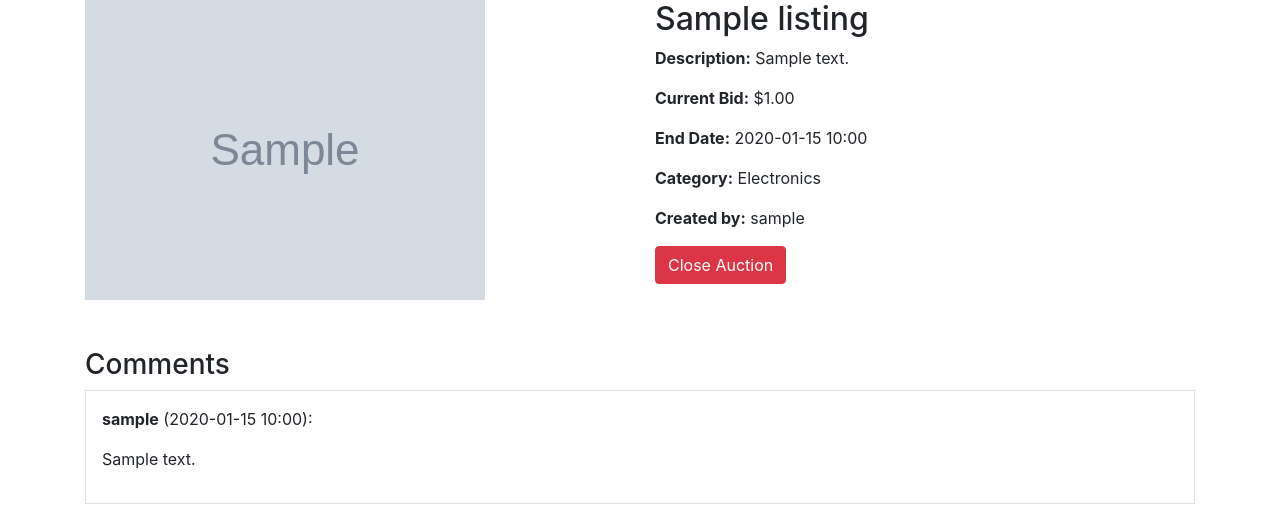
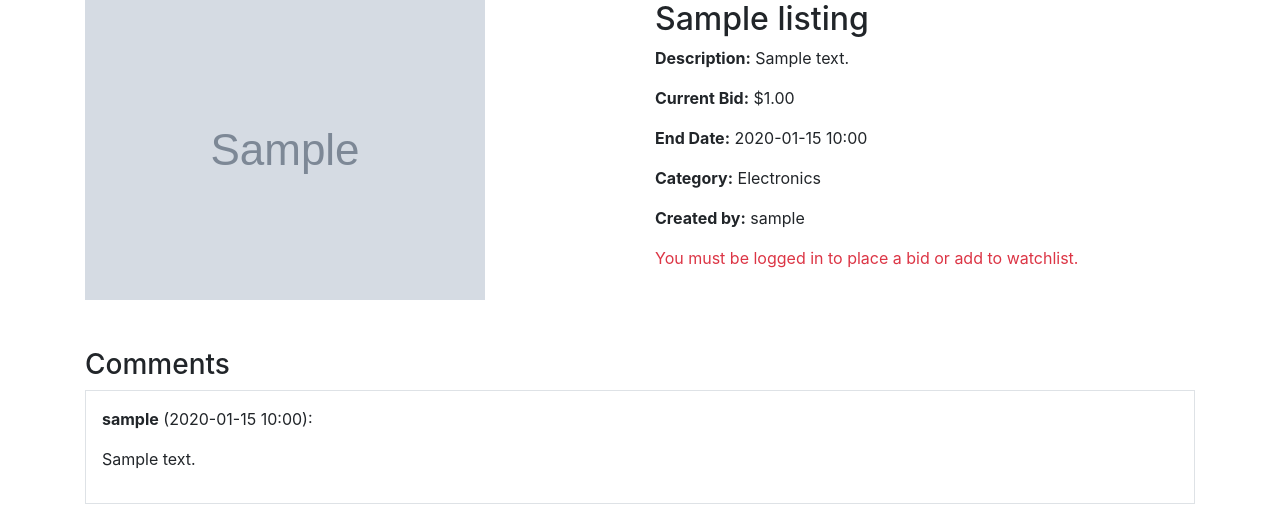
Before and after one commit to haopham98/commerce, a Django app: page /listing/1 in a window 1280 px wide. Shown: the part 171-695 px from the top of the page. Run offline with Django 3.2, Linux system fonts and the light colour scheme; tables that the repository leaves empty hold one stand-in row (values such as "Sample post"); grey boxes marked "Sample" are stand-in pictures; some libraries are stand-ins or nearby versions.

Commit message:
feat(auctions): close aunction feature

```diff
--- a/auctions/templates/auctions/auction_detail.html
+++ b/auctions/templates/auctions/auction_detail.html
@@ -23,6 +23,7 @@
                 <p><strong>Created by:</strong> {{ listing.owner.username }}</p>
 
                 <!-- Nút và form bên dưới thông tin -->
+                {% if listing.is_active %}
                     {% if user.is_authenticated %}
                         <div class="mt-3">
                             <a href="{% url 'add_to_watchlist' listing.id %}" class="btn btn-secondary">
@@ -37,12 +38,25 @@
                             </div>
                             <button type="submit" class="btn btn-primary">Submit Bid</button>
                         </form>
+                        {% if is_owner %}
+                            <form method="post" action="{% url 'close_auction' listing.id %}" class="mt-3">
+                                {% csrf_token %}
+                                <button type="submit" class="btn btn-danger">Close Auction</button>
+                            </form>
                         {% endif %}
-                <div class="mt-3">
-                    <a href="{% url 'close_auction' listing.id %}" class="btn btn-danger">
-                        Close Auction
-                    </a>
-                </div>
+
+                    {% else %}
+                        <p class="text-danger">You must be logged in to place a bid or add to watchlist.</p>
+                    {% endif %}
+                {% endif %}
+                {% if not listing.is_active %}
+                    <!-- {% if winner %}
+                        <p class="text-success">Auction closed. Winner: {{ winner.username }} with a bid of ${{ winner.amount }}.</p>
+                    {% else %}
+                        <p class="text-danger">Auction closed. No bids were placed.</p>
+                    {% endif %} -->
+                    <p class="text-success">Auction closed. Winner: {{ winner.user.username }} with a bid of ${{ winner.amount }}.</p>
+                {% endif %}
             </div>
         </div>
 
--- a/auctions/views.py
+++ b/auctions/views.py
@@ -10,7 +10,7 @@ from .models import User, Listing, Bid, Comment, Watchlist
 
 
 def index(request):
-    listings = Listing.objects.filter(is_active=True).order_by('created_at')
+    listings = Listing.objects.filter().order_by('created_at')
     return render(request, "auctions/index.html", {
         "listings": listings,
         "categories": [category[0] for category in CATEGORY_CHOICES] # List of categories for the dropdown
@@ -107,13 +107,37 @@ def create_auction(request):
 
 
 def auction_detail(request, auction_id):
+    """
+        Render the auction detail page for a specific auction
+        with the auction item, comments, and check if the user is the owner
+        If the auction is closed, display the user who won the auction
+    """
     item = Listing.objects.get(id=auction_id)
-    return render(request, "auctions/auction_detail.html", {
-        "listing": item,
-        "comments": item.comments.all(),
-        "is_owner": item.owner == request.user,
-        "is_active": item.is_active,
-    })
+    if not item.is_active:
+        #if item.won_price > 0 and item.current_bid != item.starting_bid:
+        winner = Bid.objects.filter(listing=item).order_by('-amount').first()
+        if winner:
+            is_winner = winner.user == request.user
+        else:
+            is_winner = False
+        return render(request, "auctions/auction_detail.html", {
+            "listing": item,
+            "comments": item.comments.all(),
+            "is_owner": item.owner == request.user,
+            "is_active": item.is_active,
+            "is_winner": is_winner,
+            "winner": winner if winner else None
+        })
+    else:
+        winner = None
+        is_winner = False
+        return render(request, "auctions/auction_detail.html", {
+            "listing": item,
+            "comments": item.comments.all(),
+            "is_owner": item.owner == request.user,
+            "is_active": item.is_active,
+            "is_winner": is_winner
+        })
 
 @login_required
 def place_bid(request, auction_id):
```
Lines whose indentation alone changed are shown as unchanged.
